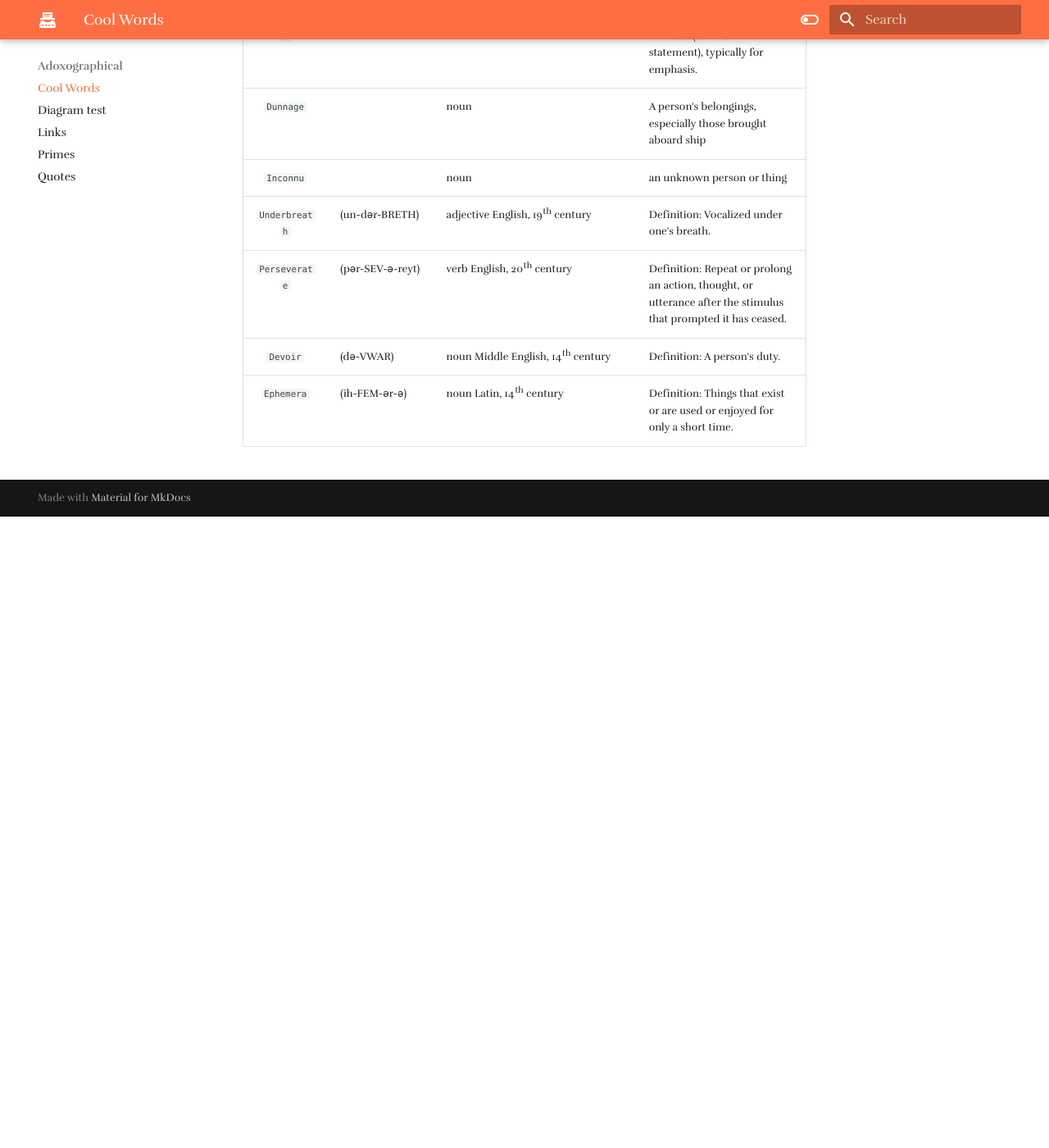
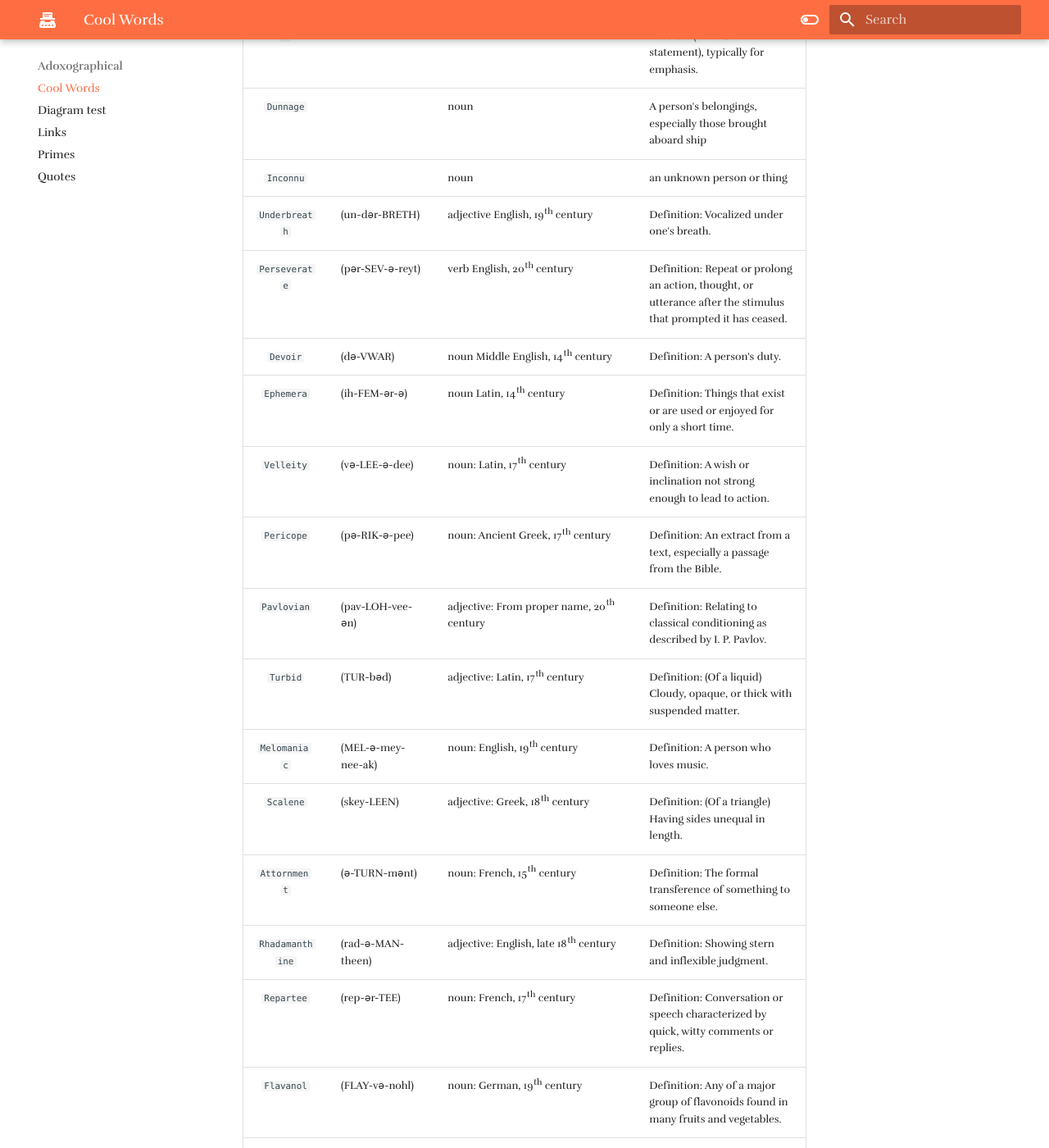
Before and after one commit to madlogmay/adoxographical_demiurge, an MkDocs documentation site: the page built from docs/adoxographical/cool_words.md, in a window 1280 px wide and 1400 px high, scrolled down 1885 px. Shown: the whole window at 82% size. Built offline with MkDocs 1.6.1 and Material for MkDocs 9.7.7, drawn with Linux system fonts in a browser that asks for light colours; some web fonts are replaced; comment, search, counter and statistics services are not loaded; before the commit the page ends 2515 px from its top, so only the background shows below that; some of the changed text lies outside the part shown.

Commit message:
Update cool_words.md

```diff
--- a/docs/adoxographical/cool_words.md
+++ b/docs/adoxographical/cool_words.md
@@ -26,3 +26,17 @@
 | `Perseverate` | (pər-SEV-ə-reyt) | verb English, 20th century | Definition: Repeat or prolong an action, thought, or utterance after the stimulus that prompted it has ceased.|
 | `Devoir` | (də-VWAR) | noun Middle English, 14th century | Definition: A person's duty.|
 | `Ephemera` | (ih-FEM-ər-ə) | noun Latin, 14th century | Definition: Things that exist or are used or enjoyed for only a short time.|
+| `Velleity ` | (və-LEE-ə-dee) | noun: Latin, 17th century | Definition: A wish or inclination not strong enough to lead to action. |
+| `Pericope` | (pə-RIK-ə-pee) | noun: Ancient Greek, 17th century | Definition: An extract from a text, especially a passage from the Bible. |
+| `Pavlovian` | (pav-LOH-vee-ən) | adjective: From proper name, 20th century | Definition: Relating to classical conditioning as described by I. P. Pavlov. |
+| `Turbid` | (TUR-bəd) | adjective: Latin, 17th century | Definition: (Of a liquid) Cloudy, opaque, or thick with suspended matter. |
+| `Melomaniac` | (MEL-ə-mey-nee-ak) | noun: English, 19th century | Definition: A person who loves music. |
+| `Scalene` | (skey-LEEN) | adjective: Greek, 18th century | Definition: (Of a triangle) Having sides unequal in length. |
+| `Attornment` | (ə-TURN-mənt) | noun: French, 15th century | Definition: The formal transference of something to someone else. |
+| `Rhadamanthine` | (rad-ə-MAN-theen) | adjective: English, late 18th century | Definition: Showing stern and inflexible judgment. |
+| `Repartee` | (rep-ər-TEE) | noun: French, 17th century | Definition: Conversation or speech characterized by quick, witty comments or replies. |
+| `Flavanol` | (FLAY-və-nohl) | noun: German, 19th century | Definition: Any of a major group of flavonoids found in many fruits and vegetables. |
+| `Mizzle` | (MIZ-əl) | noun: Dutch, 15th century | Definition: Light rain; drizzle. |
+| `Perpend` | (pər-PEND) | verb: Latin, 15th century | Definition: (archaic) To ponder, consider. |
+| `Palinode` | (PAL-ə-nohd) | noun: Latin, 17th century | Definition: A poem in which the poet retracts a view or sentiment expressed in a former poem. |
+| `Renascent` | (rih-NEY-sənt) | adjective: Latin, 17th century | Definition: Becoming active or popular again. |
```
